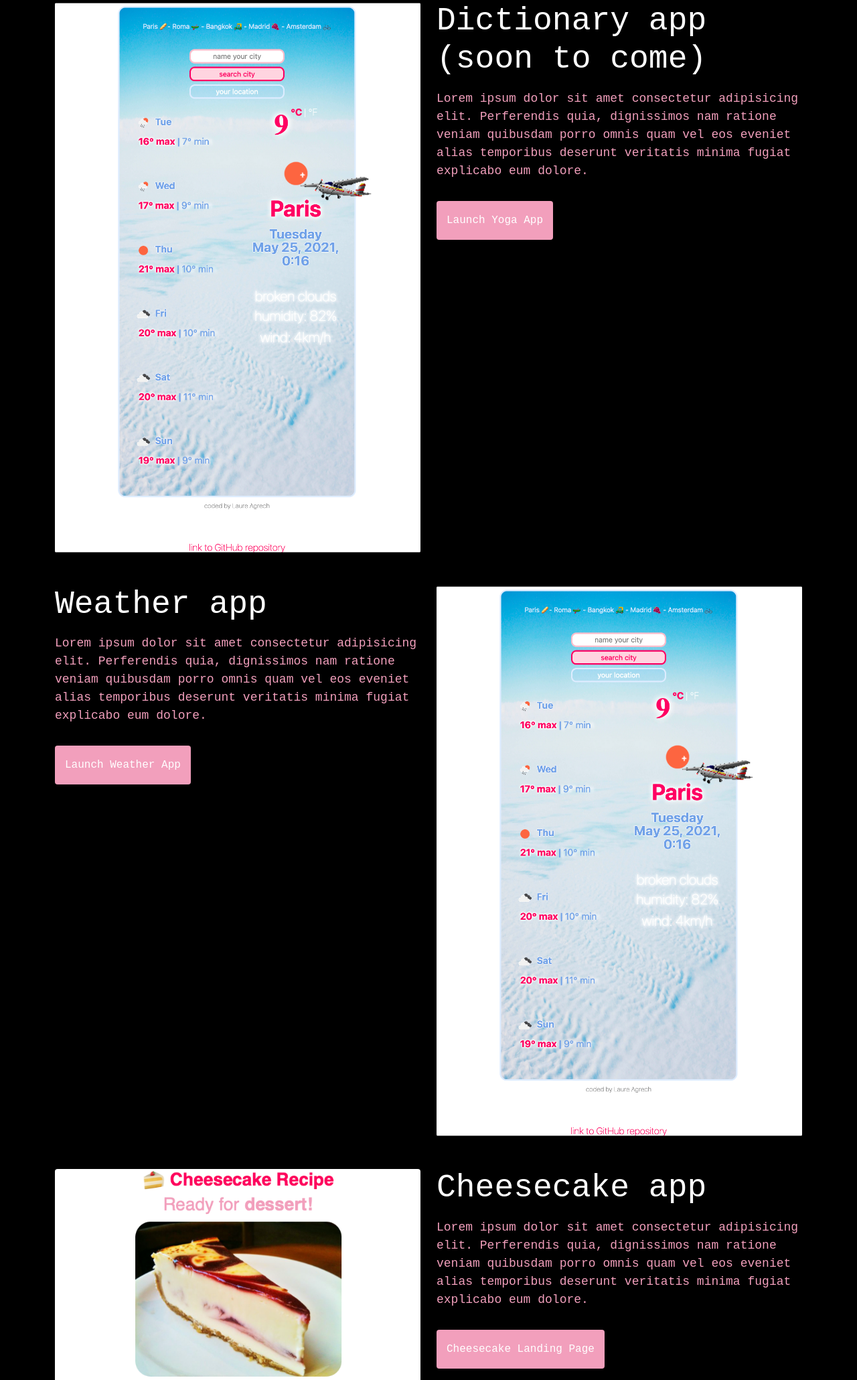
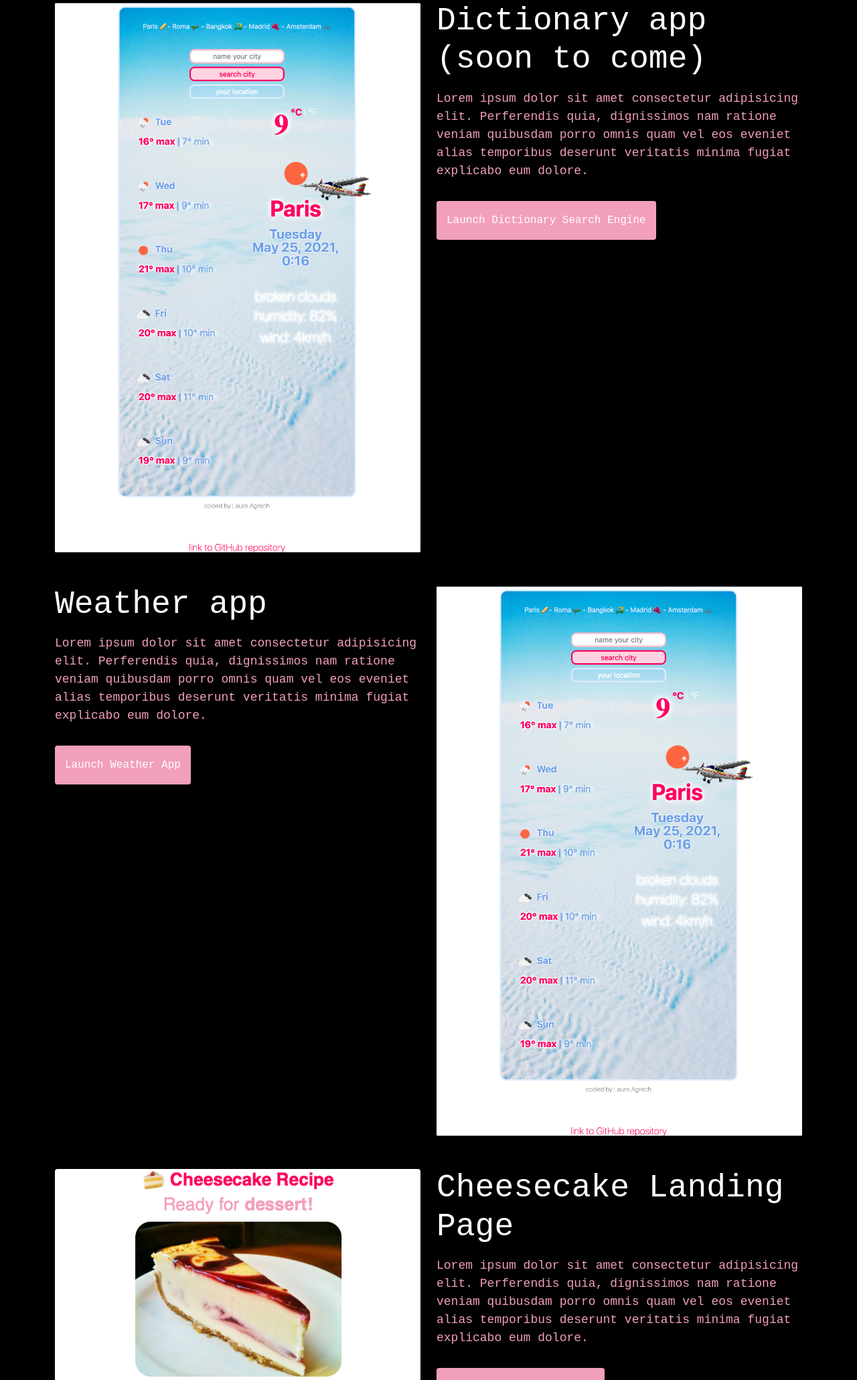
Before and after one commit to githublaure/presentation, a plain HTML site: page index.html in a window 1280 px wide. Shown: the part 493-2553 px from the top of the page at 67% size. Drawn offline with nearby package versions, Linux system fonts and the light colour scheme.

Commit message:
edited text

```diff
--- a/index.html
+++ b/index.html
@@ -85,7 +85,7 @@
             explicabo eum dolore.
           </p>
           <div class="mt-5">
-            <a href="#" class="primary-link">Launch Yoga App</a>
+            <a href="#" class="primary-link">Launch Dictionary Search Engine</a>
           </div>
         </div>
       </div>
@@ -111,7 +111,7 @@
           <img src="images/cheesecake.png" class="img-fluid rounded" />
         </div>
         <div class="col-6">
-          <h2 class="mb-3">Cheesecake app</h2>
+          <h2 class="mb-3">Cheesecake Landing Page</h2>
           <p>
             Lorem ipsum dolor sit amet consectetur adipisicing elit. Perferendis
             quia, dignissimos nam ratione veniam quibusdam porro omnis quam vel
```
